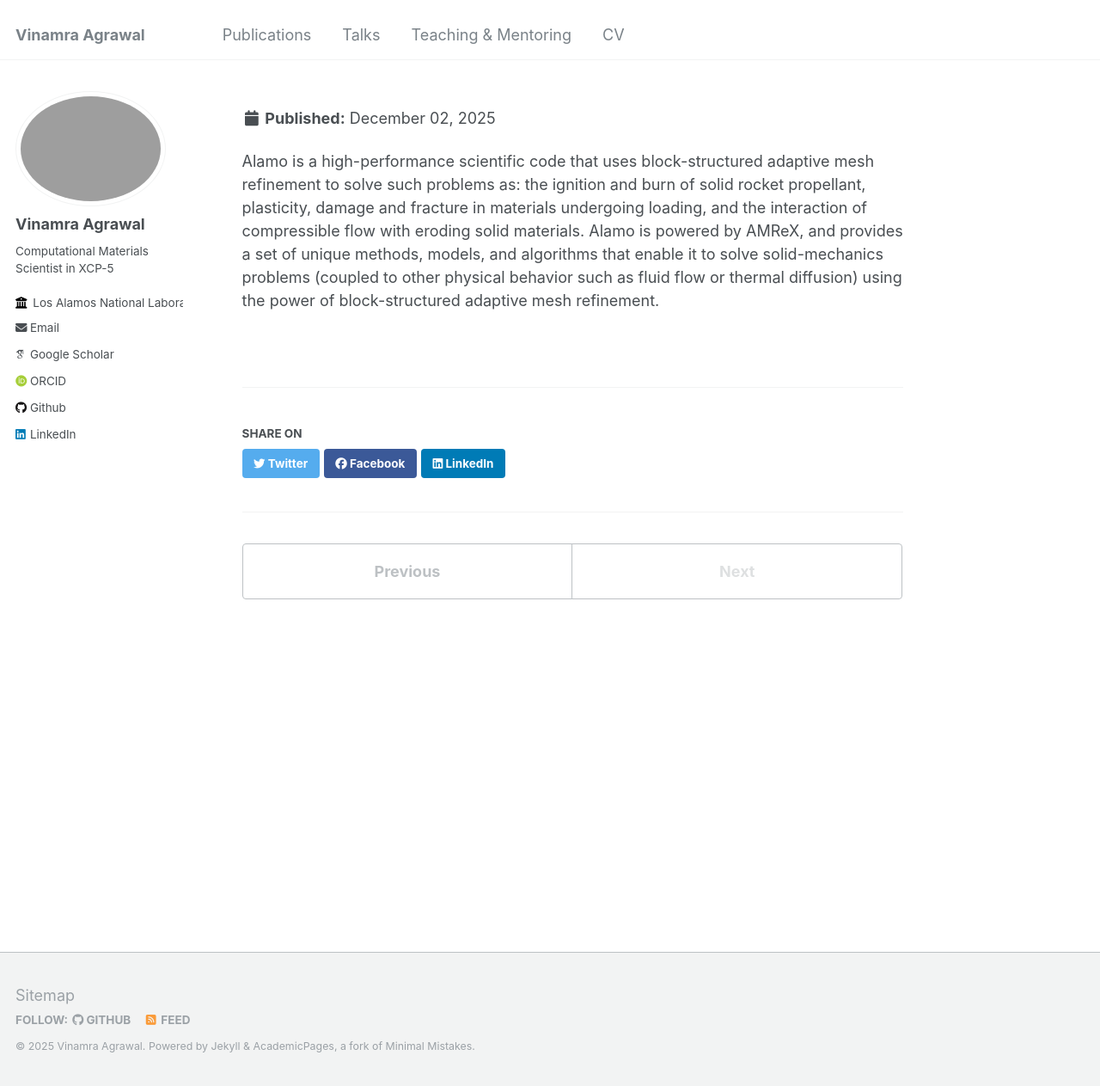
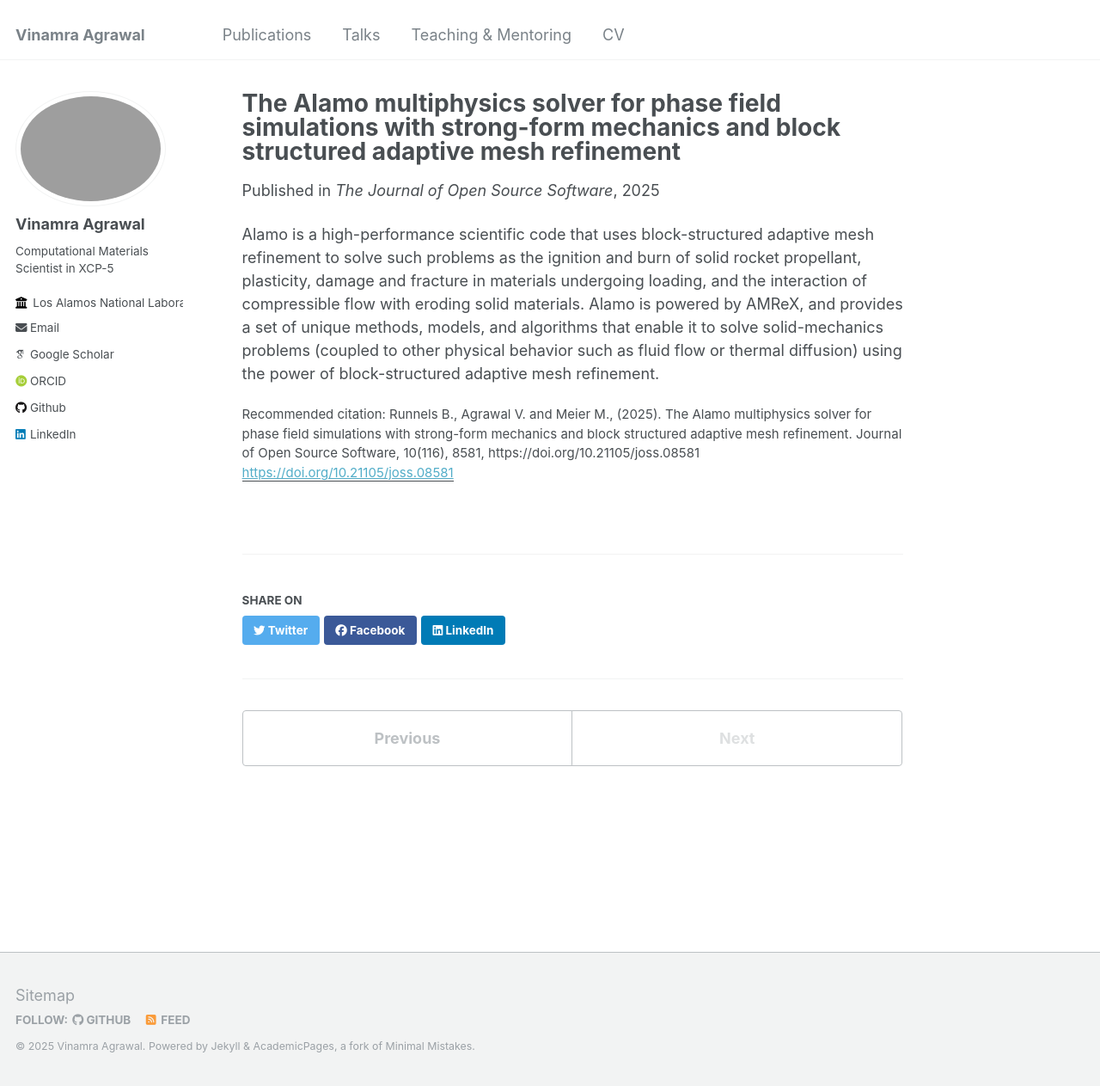
Before and after one commit to vinagr/vinagr.github.io, a Jekyll site: the page built from _publications/2025-12-02-alamo.md, in a window 1280 px wide and 1263 px high. Shown: the whole window at 86% size. Built offline with Jekyll 4.4.1, drawn with Linux system fonts in a browser that asks for light colours; some web fonts are replaced.

Commit message:
added alamo paper

```diff
--- a/_publications/2025-12-02-alamo.md
+++ b/_publications/2025-12-02-alamo.md
@@ -2,11 +2,11 @@
 title: "The Alamo multiphysics solver for phase field simulations with strong-form mechanics and block structured adaptive mesh refinement"
 collection: publications
 permalink: /publication/2025-12-02-alamo
-excerpt: 'We present the Alamo multiphysics solver and its latest capabilities, including solid mechanics and solid fluid interaction problems'
+excerpt: 'We present the Alamo multiphysics solver and its latest capabilities, including solid mechanics and solid fluid interaction problems.'
 date: 2025-12-02
 venue: 'The Journal of Open Source Software'
 paperurl: 'https://doi.org/10.21105/joss.08581'
-citation: 'Runnels B., Agrawal V. and Meier M., (2025). The Alamo multiphysics solver for phase field simulations with strong-form mechanics and block structured adaptive mesh refinement. Journal of Open Source Software, 10(116), 8581, https://doi.org/10.21105/joss.08581
+citation: 'Runnels B., Agrawal V. and Meier M., (2025). The Alamo multiphysics solver for phase field simulations with strong-form mechanics and block structured adaptive mesh refinement. Journal of Open Source Software, 10(116), 8581, https://doi.org/10.21105/joss.08581'
 ---
 
-Alamo is a high-performance scientific code that uses block-structured adaptive mesh refinement to solve such problems as: the ignition and burn of solid rocket propellant, plasticity, damage and fracture in materials undergoing loading, and the interaction of compressible flow with eroding solid materials. Alamo is powered by AMReX, and provides a set of unique methods, models, and algorithms that enable it to solve solid-mechanics problems (coupled to other physical behavior such as fluid flow or thermal diffusion) using the power of block-structured adaptive mesh refinement.
+Alamo is a high-performance scientific code that uses block-structured adaptive mesh refinement to solve such problems as the ignition and burn of solid rocket propellant, plasticity, damage and fracture in materials undergoing loading, and the interaction of compressible flow with eroding solid materials. Alamo is powered by AMReX, and provides a set of unique methods, models, and algorithms that enable it to solve solid-mechanics problems (coupled to other physical behavior such as fluid flow or thermal diffusion) using the power of block-structured adaptive mesh refinement.
```
